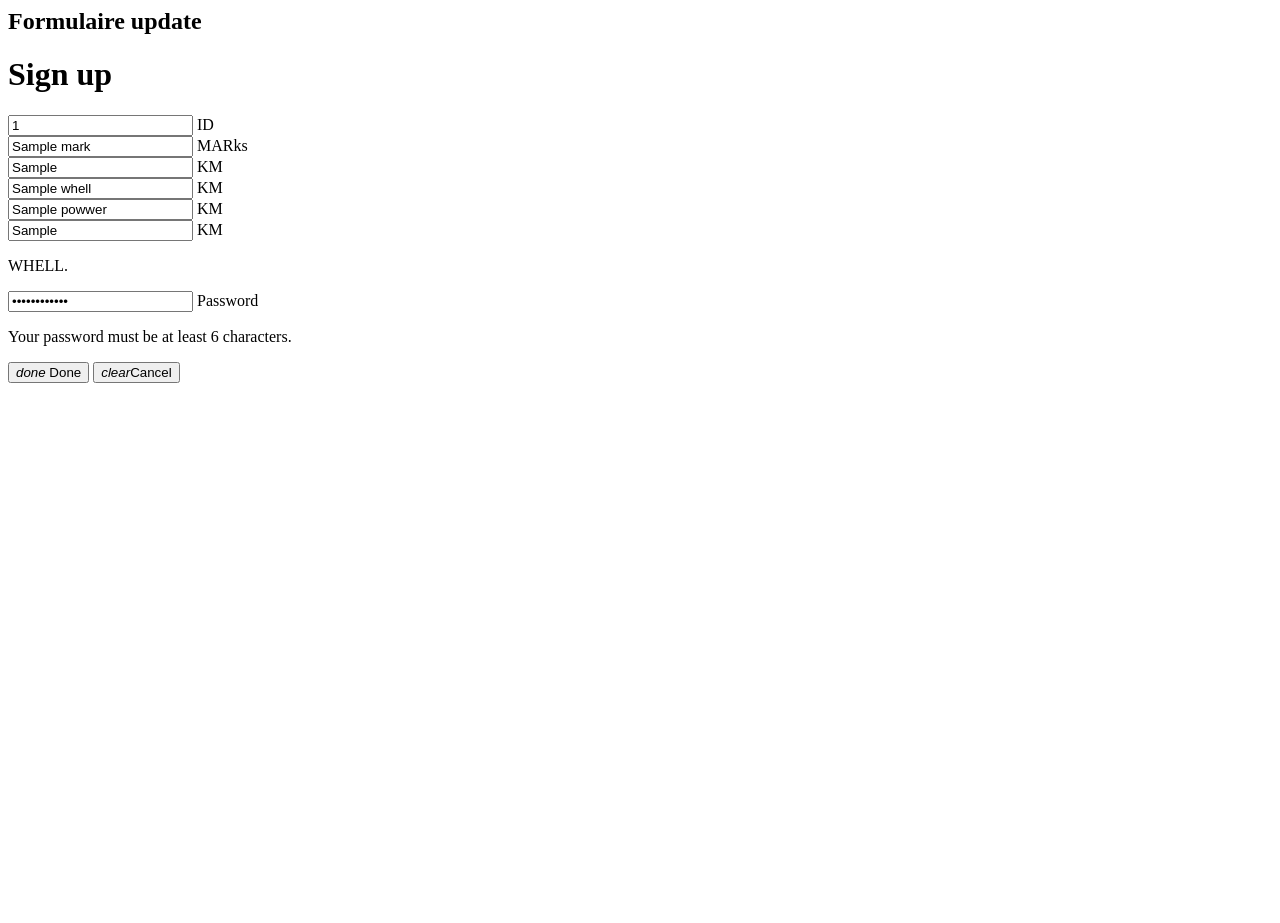
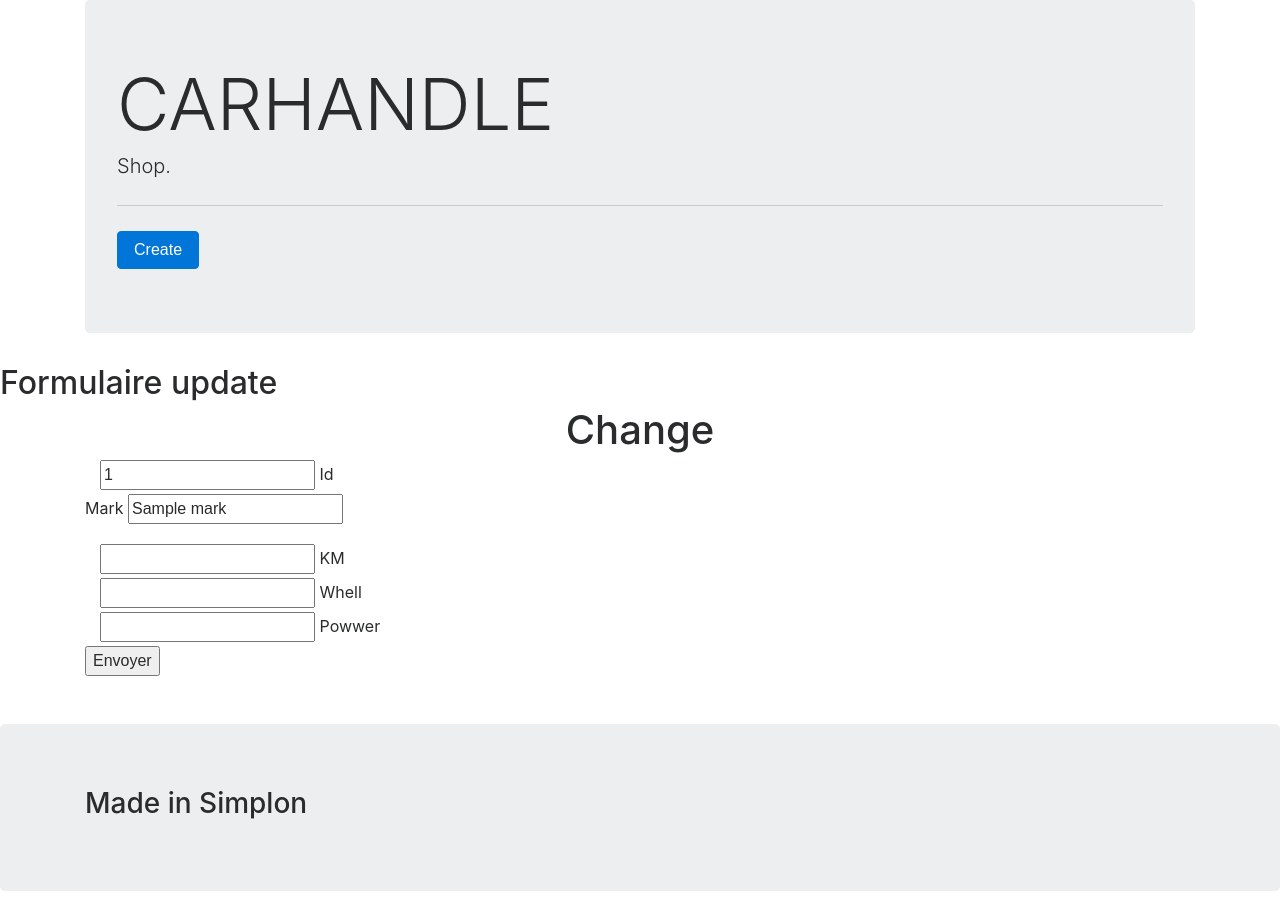
Before and after one commit to Madjidgo/carHandle, a PHP site: template Views/update.php in a window 1280 px wide. Before the commit the page ends 383 px from the top, so only its background shows below. Run offline with PHP 8.4, Linux system fonts and the light colour scheme; the template is opened without the code that fills it: most values are stand-ins (such as "Sample title", 1, 10 or a date in 2020).

Commit message:
modifié :         Controlers/Vehicule.php 	supprimé :        Controlers/voiture.php 	modifié :         Modeles/entities/Vehicule.php 	modifié :         Modeles/entities/VehiculeManager.php 	modifié :         Views/Template/header.php 	modifié :         Views/Vehicule.php 	modifié :         Views/update.php and get get in shape 	Controlers/Voiture.php 	Voiture.php

```diff
--- a/Controlers/voiture.php
+++ b/Controlers/Voiture.php
@@ -1,11 +1,10 @@
 <?php
-require 'Views/Template/header.php';
+
 require 'Modeles/entities/ConnectBdd.php';
-require 'Modeles/entities/vehiculeManager.php';
+require 'Modeles/entities/VehiculeManager.php';
 
 $manager = new VehiculeManager($db);
 
 $vehicule =$manager->get($_GET['id']);
 
 require 'Views/update.php';
-require 'Views/Template/footer.php';
--- a/Views/Template/header.php
+++ b/Views/Template/header.php
@@ -21,10 +21,11 @@
 
     <body>
         <header>
-      <div class="jumbotron">
-    <h1 class="display-3">CARHANDLE</h1>
-    <p class="lead">Shop.</p>
-    <hr class="my-4">
+        <section class="container">
+          <div class="jumbotron">
+            <h3 class="display-3">CARHANDLE</h3>
+            <p class="lead">Shop.</p>
+            <hr class="my-4">
 
 
       <button type="button" class="btn btn-primary" data-toggle="modal" data-target="#exampleModal" data-whatever="@mdo">Create</button>
@@ -72,6 +73,19 @@
                   <input type="text" name="food" class="form-control" id="message-text5">
                 </div>
 
+
+                  <div class="form-group">
+                    <label for="exampleSelect1">Select</label>
+                    <select class="form-control" name="type" id="exampleSelect1">
+                      <option value="Moto">Moto</option>
+                      <option value="Car">Car</option>
+                      <option value="Truc">Truc</option>
+                    </select>
+                  </div>
+
+
+
+
                 <div class="modal-footer">
                   <button type="button" class="btn btn-secondary" data-dismiss="modal">Close</button>
                   <input type="submit" class="btn btn-danger"  value="Envoyer">
@@ -84,4 +98,5 @@
         </div>
       </div>
     </div>
+  </section>
   </header>
--- a/Views/update.php
+++ b/Views/update.php
@@ -1,60 +1,69 @@
+<?php include("Views/Template/header.php");  ?>
 <h2>Formulaire update</h2>
+
 
 <body ng-controller="RegisterCtrl" ng-app="myApp">
  <div class="container">
    <div id="signup">
       <div class="signup-screen">
+
          <div class="space-bot text-center">
-            <h1>Sign up</h1>
+            <h1>Change</h1>
            <div class="divider"></div>
          </div>
-           <form class="form-register" method="post" name="register" novalidate>
+
+           <form class="form-register" method="post" name="" action="index.php" >
 	            <div class="input-field col s6">
-              <input id="first-name" type="text" class="validate" name="id"  value= '<?php echo $vehicule->getId() ?>' required>
-              <label for="first-name">ID</label>
+              <input  type="number" class="validate" name="id"  value= '<?php echo $vehicule->getId() ?>' required>
+              <label >Id</label>
             </div>
 
-            <div class="input-field col s6">
-              <input id="last-name" type="text" class="validate" name="mark"  value= '<?php echo $vehicule->getMark() ?>' required>
-              <label for="last-name">MARks</label>
+            <div class="form-group row">
+              <div class="col-10">
+              <label >Mark</label>
+                <input  type="text" class="validate" name="mark"  value= '<?php echo $vehicule->getMark() ?>'>
+             </div>
+           </div>
+
+             <div class="input-field col s6">
+              <input  type="number" name="km"  value= '<?php echo $vehicule->getKm() ?>'  required>
+              <label>KM</label>
              </div>
 
              <div class="input-field col s6">
-              <input id="email" type="email" name="km"  value= '<?php echo $vehicule->getKm() ?>' ng-model="email" class="validate" required>
-              <label for="email">KM</label>
+              <input type="number" name="whell"  value= '<?php echo $vehicule->getWhell() ?>'  required>
+              <label for="email">Whell</label>
              </div>
 
              <div class="input-field col s6">
-              <input id="email" type="email" name="whell"  value= '<?php echo $vehicule->getWhell() ?>' ng-model="email" class="validate" required>
-              <label for="email">KM</label>
+              <input type="number" name="powwer"  value= '<?php echo $vehicule->getPowwer() ?>'  required>
+              <label >Powwer</label>
              </div>
 
+             <?php if (method_exists($vehicule, 'getHelmet')){
+              ?>
              <div class="input-field col s6">
-              <input id="email" type="email" name="powwer"  value= '<?php echo $vehicule->getPowwer() ?>' ng-model="email" class="validate" required>
-              <label for="email">KM</label>
+              <input  type="text" name="helmet"  value= '<?php echo $vehicule->getHelmet() ?>'  required>
+              <label>Helmet</label>
              </div>
+            <?php } ?>
 
+              <?php if (method_exists($vehicule, 'getFood')) {
+                  ?>
              <div class="input-field col s6">
-              <input id="email" type="email" name="km"  value= '<?php echo $vehicule->getKm() ?>' ng-model="email" class="validate" required>
-              <label for="email">KM</label>
+              <input  type="text" name="food"  value= '<?php echo $vehicule->getFood() ?>'  required>
+              <label >Food</label>
              </div>
+             <?php
+           }
+           ?>
+              <input type="hidden" name="type" value='<?php echo $vehicule->getType() ?>'>
+                <input type="submit" name="submit" value="Envoyer" placeholder="">
 
-             <p class="alert alert-danger" ng-show="form-register.email.$error.email">WHELL.</p>
-             <div class="input-field col s6">
-               <input id="password" type="password" name="whell"  value= '<?php echo $vehicule->getWhell() ?>' ng-model="password" ng-minlength='6' class="validate" required>
-               <label for="password">Password</label>
-              </div>
-              <p class="alert alert-danger" ng-show="form-register.password.$error.minlength || form.password.$invalid">Your password must be at least 6 characters.</p>
-              <div class="space-top text-center">
-               <button ng-disabled="form-register.$invalid" class="waves-effect waves-light btn done">
-               <i class="material-icons left">done</i> Done
-               </button>
-               <button type="button" class="waves-effect waves-light btn cancel">
-               <i class="material-icons left">clear</i>Cancel
-               </button>
               </div>
              </form>
            </div>
         </div>
     </div>
 </body>
+<?php include("Views/Template/footer.php"); ?>
```
Also changed, not shown: Controlers/Vehicule.php (+32 -13 lines), Modeles/entities/Vehicule.php (+16 -0 lines), Modeles/entities/VehiculeManager.php (+33 -10 lines), Views/Vehicule.php (+5 -4 lines), Voiture.php (added, +12 -0 lines).
